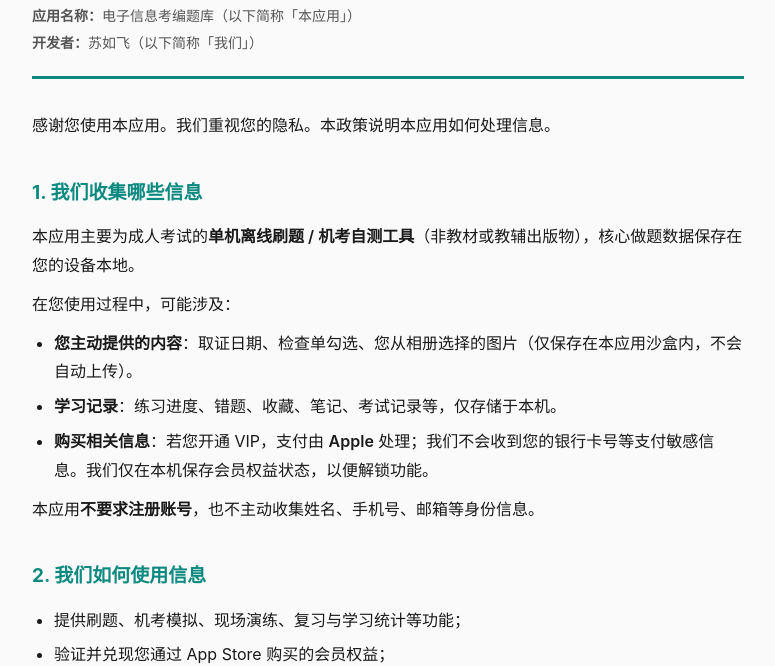
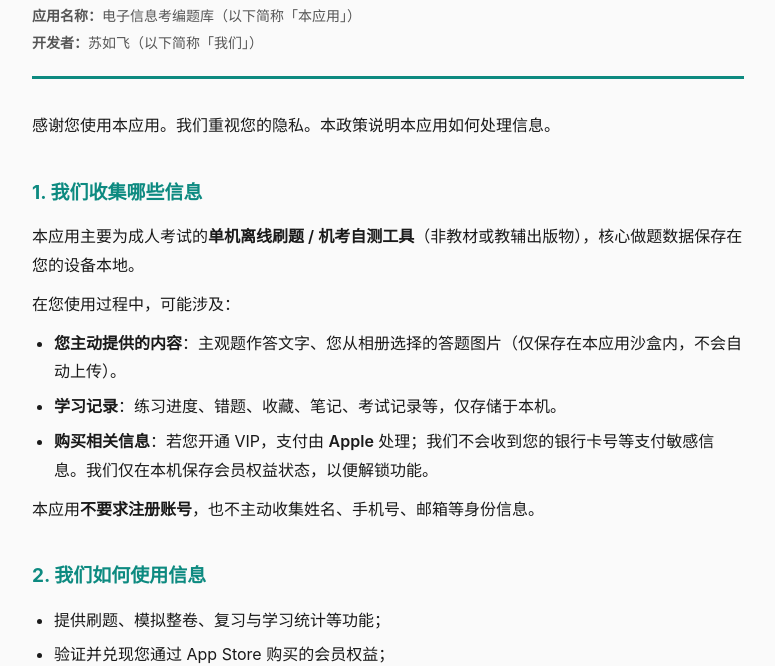
Before and after one commit to hairuizhi-cn/exam-app-legal, a plain HTML site: page index.html in a window 1280 px wide. Shown: the part 134-800 px from the top of the page, without its empty margins (252-1027 px from the left). Drawn offline with Linux system fonts and the light colour scheme.

Commit message:
Update electronic information privacy disclosures

```diff
--- a/index.html
+++ b/index.html
@@ -42,7 +42,7 @@
   <p>本应用主要为成人考试的<strong>单机离线刷题 / 机考自测工具</strong>（非教材或教辅出版物），核心做题数据保存在您的设备本地。</p>
   <p>在您使用过程中，可能涉及：</p>
   <ul>
-    <li><strong>您主动提供的内容</strong>：取证日期、检查单勾选、您从相册选择的图片（仅保存在本应用沙盒内，不会自动上传）。</li>
+    <li><strong>您主动提供的内容</strong>：主观题作答文字、您从相册选择的答题图片（仅保存在本应用沙盒内，不会自动上传）。</li>
     <li><strong>学习记录</strong>：练习进度、错题、收藏、笔记、考试记录等，仅存储于本机。</li>
     <li><strong>购买相关信息</strong>：若您开通 VIP，支付由 <strong>Apple</strong> 处理；我们不会收到您的银行卡号等支付敏感信息。我们仅在本机保存会员权益状态，以便解锁功能。</li>
   </ul>
@@ -50,7 +50,7 @@
 
   <h2>2. 我们如何使用信息</h2>
   <ul>
-    <li>提供刷题、机考模拟、现场演练、复习与学习统计等功能；</li>
+    <li>提供刷题、模拟整卷、复习与学习统计等功能；</li>
     <li>验证并兑现您通过 App Store 购买的会员权益；</li>
     <li>改进应用稳定性与体验（仅基于本地运行情况，不用于跨应用追踪）。</li>
   </ul>
```
